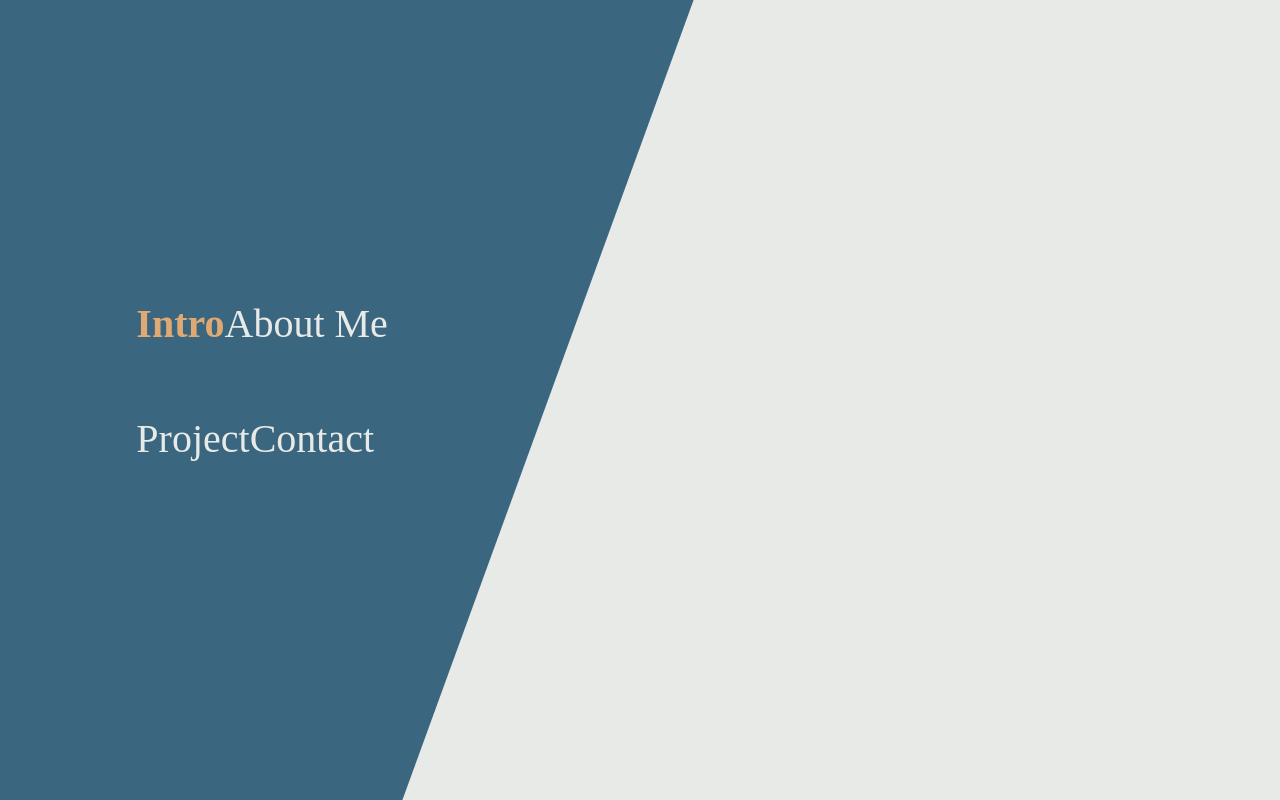
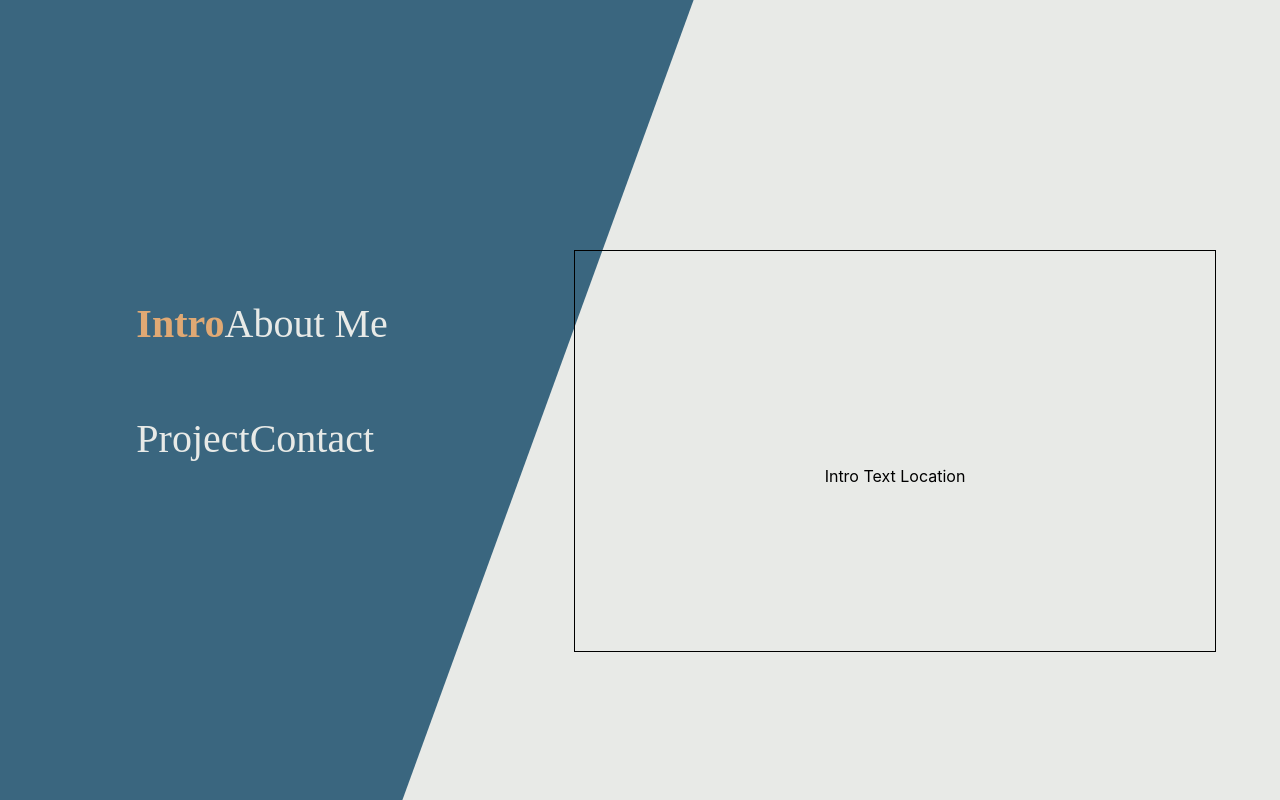
Before and after one commit to DevWonny/portfolio, a React (Create React App) app: page / in a window 1280 px wide. Built offline with nearby package versions, Linux system fonts and the light colour scheme; a web font is replaced by a local one.

Commit message:
feat : Intro page 문구 위치 출력

```diff
--- a/src/view/Intro.jsx
+++ b/src/view/Intro.jsx
@@ -9,8 +9,20 @@ const Intro = () => {
   return (
     <>
       <BackCommon pathname={location.pathname} />
+      <IntroWarp>Intro Text Location</IntroWarp>
     </>
   );
 };
 
 export default Intro;
+
+const IntroWarp = styled.div`
+  width: 50%;
+  height: 50%;
+  position: absolute;
+  top: 250px;
+  right: 5%;
+  border: 1px solid #000;
+  text-align: center;
+  line-height: 450px;
+`;
```
